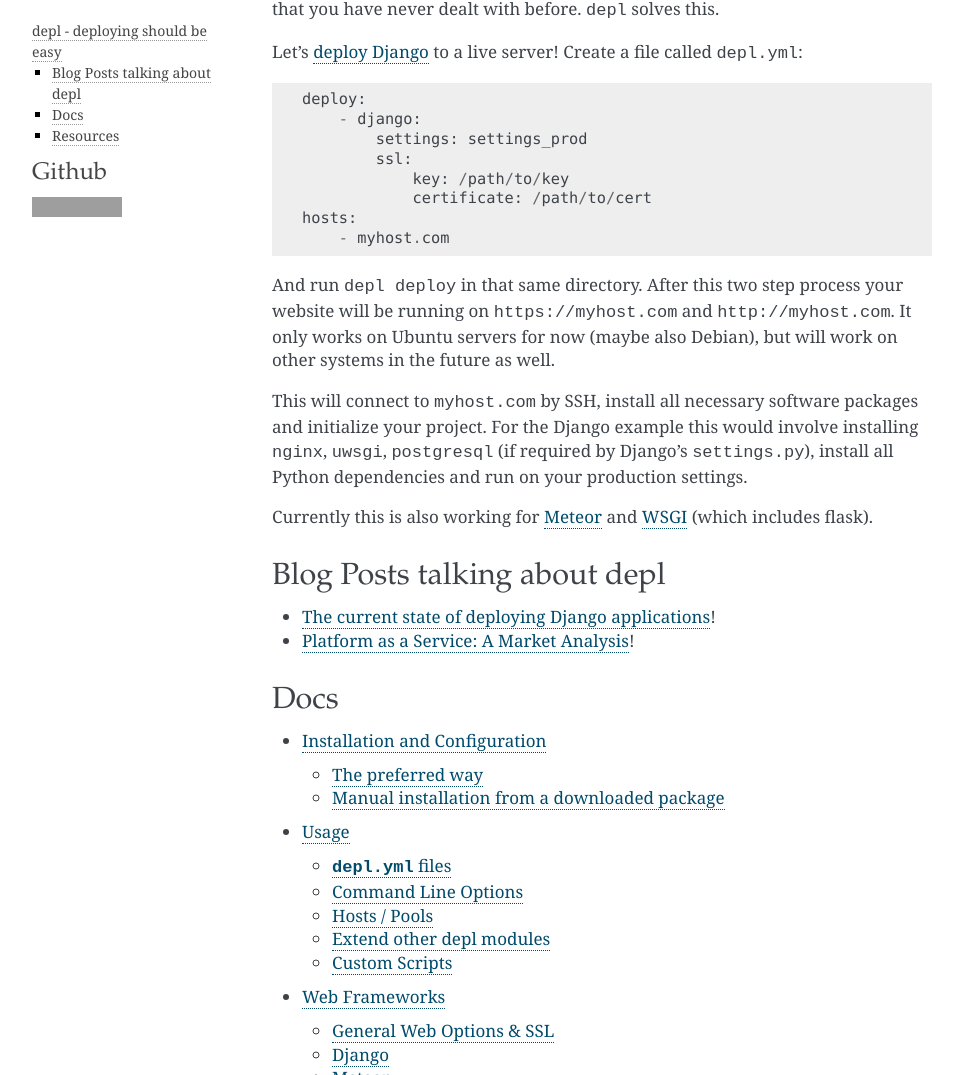
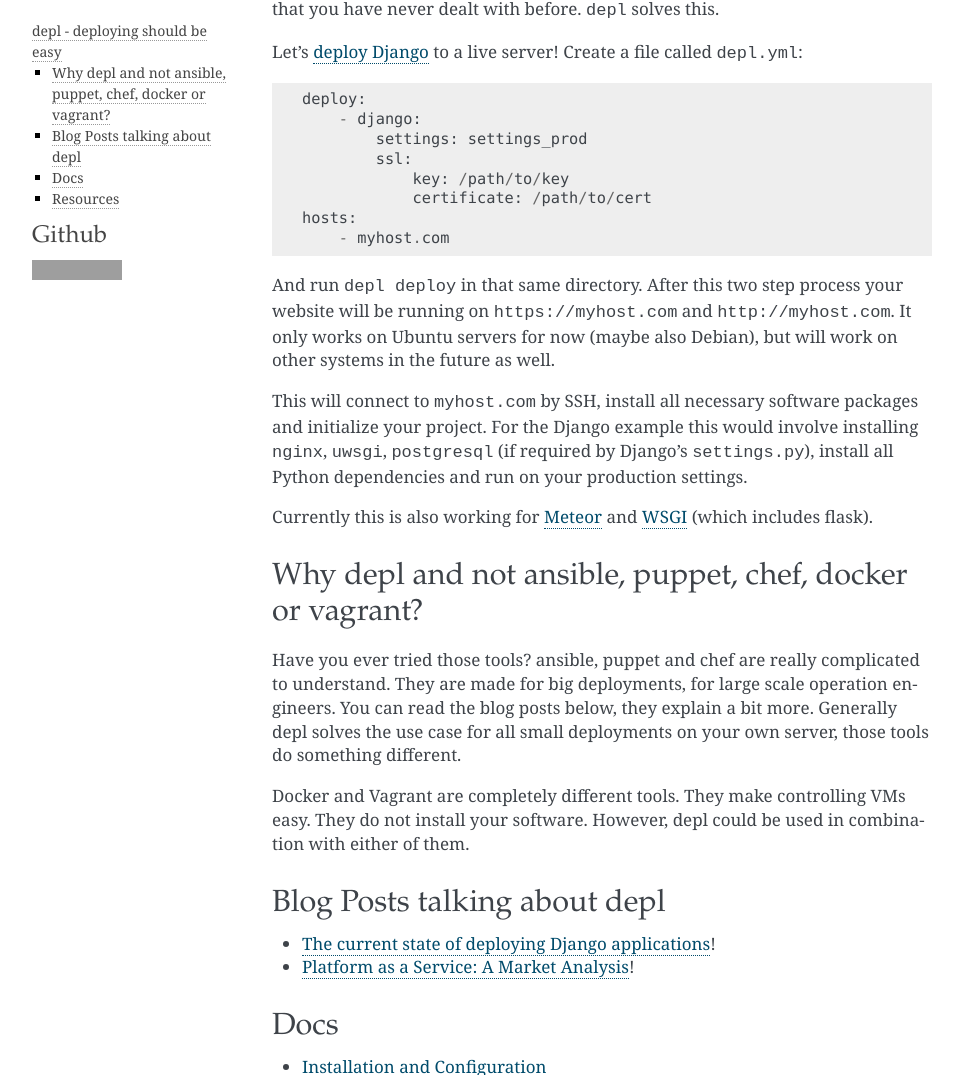
Before and after one commit to davidhalter/depl, a Sphinx documentation site: the page built from docs/index.rst, in a window 1280 px wide and 1400 px high. Shown: the part 325-1400 px from the top of the window, without its empty margins (148-1111 px from the left). Built offline with Sphinx 7.4.7, drawn with Linux system fonts in a browser that asks for light colours; grey boxes are pictures that could not be loaded.

Commit message:
explaining why ansible, chef, puppet, vagrant docker are not the ideal solutions -> thanks @dbrgn for the hint

```diff
--- a/docs/index.rst
+++ b/docs/index.rst
@@ -44,6 +44,19 @@
 `WSGI <depl.readthedocs.org/en/latest/docs/development.html#testing>`_ (which
 includes flask).
 
+Why depl and not ansible, puppet, chef, docker or vagrant?
+----------------------------------------------------------
+
+Have you ever tried those tools? ansible, puppet and chef are really
+complicated to understand. They are made for big deployments, for large scale
+operation engineers. You can read the blog posts below, they explain a bit
+more. Generally depl solves the use case for all small deployments on your own
+server, those tools do something different.
+
+Docker and Vagrant are completely different tools. They make controlling VMs
+easy. They do not install your software. However, depl could be used in
+combination with either of them.
+
 Blog Posts talking about depl
 -----------------------------
 
```
